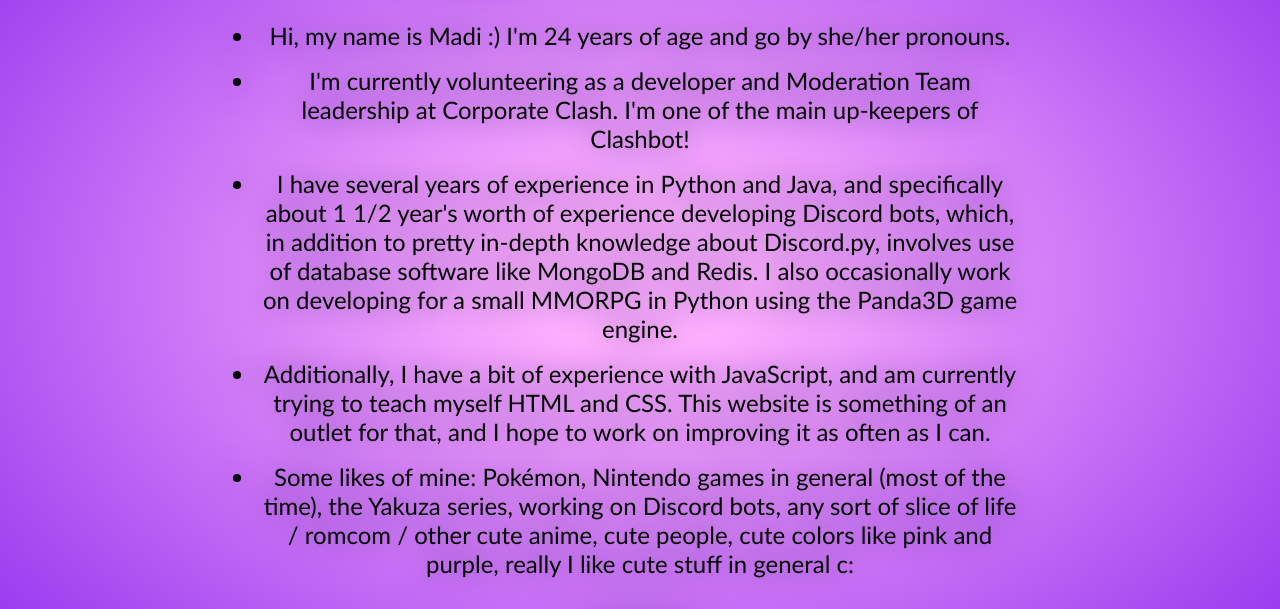
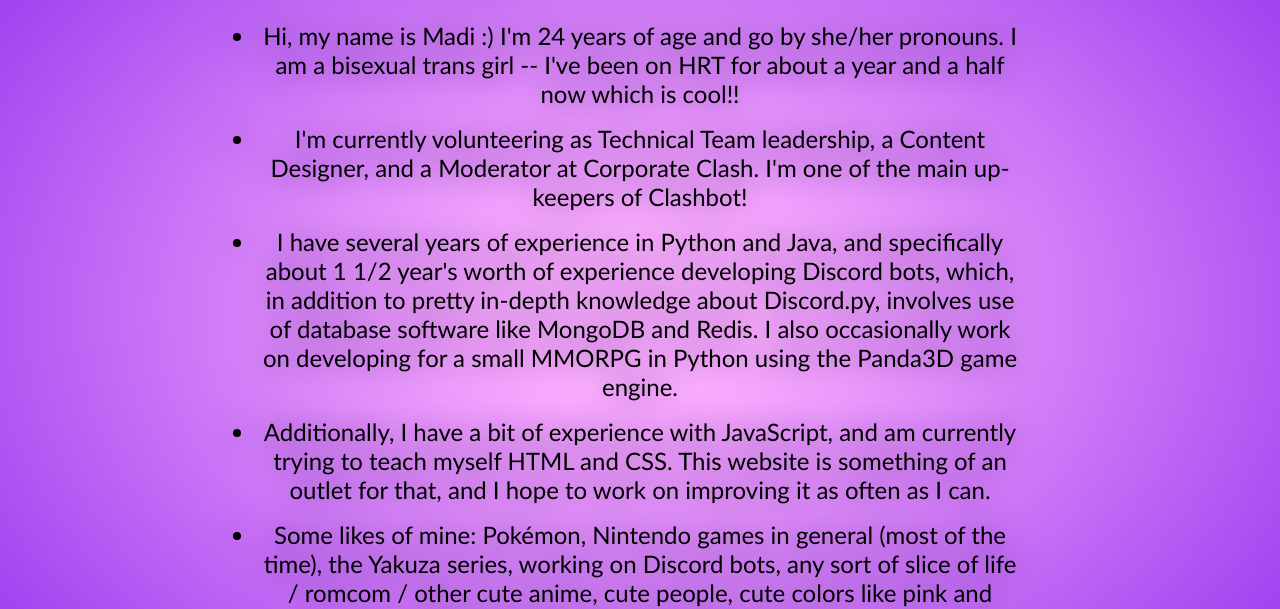
Before and after one commit to madibye/madibye.github.io, a website: page about.html in a window 1280 px wide. Shown: the part 147-756 px from the top of the page. Drawn offline with Linux system fonts and the light colour scheme.

Commit message:
about: small updates

```diff
--- a/about.html
+++ b/about.html
@@ -13,9 +13,11 @@
       <img src="https://github.com/madibye.png" alt="Madi!!!" class="pfp-img" id="about-me-pfp">Madi Simpson</div>
     <div class="links">
       <ul class="about-me-list">
-        <li class="about-me-text">Hi, my name is Madi :) I'm 24 years of age and go by she/her pronouns.</li>
-        <li class="about-me-text">I'm currently volunteering as a developer and Moderation Team leadership at Corporate
-          Clash. I'm one of the main up-keepers of Clashbot!</li>
+        <li class="about-me-text", id="basic-info">Hi, my name is Madi :) I'm 24 years of age and go by she/her
+          pronouns. I am a bisexual trans girl -- I've been on HRT for about a year and a half now which is cool!!
+        </li>
+        <li class="about-me-text">I'm currently volunteering as Technical Team leadership, a Content Designer, and a
+          Moderator at Corporate Clash. I'm one of the main up-keepers of Clashbot!</li>
         <li class="about-me-text">I have several years of experience in Python and Java, and specifically about 1 1/2
           year's worth of experience developing Discord bots, which, in addition to pretty in-depth knowledge about
           Discord.py, involves use of database software like MongoDB and Redis. I also occasionally work on developing
```
